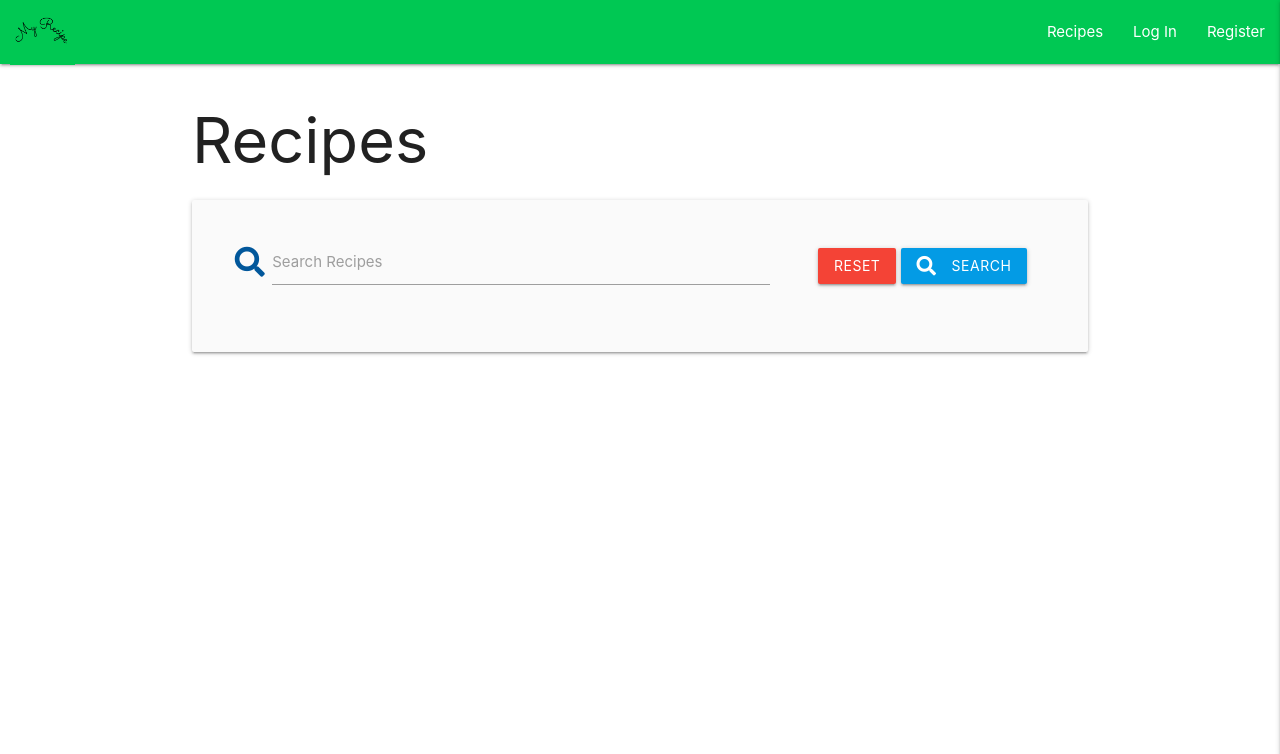
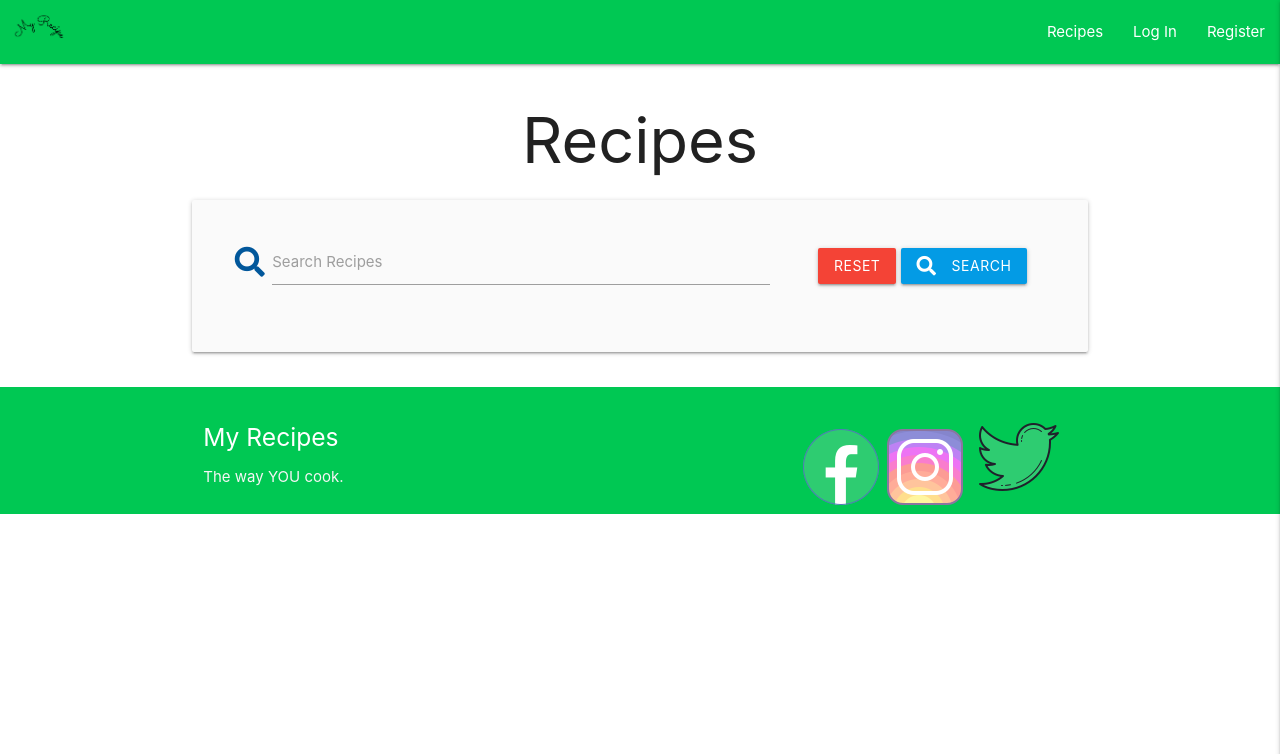
Before and after one commit to alexeykuz-sys/MyRecipe-MS3, a Flask app: page / in a window 1280 px wide. Shown: the top 754 px of the page. Run offline with Flask 2, Linux system fonts and the light colour scheme; data that the repository does not hold is empty; some libraries are stand-ins or nearby versions.

Commit message:
add footer

```diff
--- a/static/css/style.css
+++ b/static/css/style.css
@@ -1,8 +1,8 @@
 @import url('https://fonts.googleapis.com/css2?family=Lato:wght@400;700&display=swap');
 
 nav a img {
-    width:65px;
-    height:65px;
+    width:60px;
+    height:57px;
     margin-left: 10px;
 }
 
--- a/templates/base.html
+++ b/templates/base.html
@@ -16,7 +16,7 @@
         <!-- top navbar -->
         <nav class="nav-extended  green accent-4">
             <div class="nav-wrapper">
-            <a href="{{url_for('get_recipes')}}" class="brand-logo"><img src="static/images/myRecipeLogo.png" alt="logo name My Recipe"></a>
+            <a href="{{url_for('get_recipes')}}" class="brand-logo left"><img src="static/images/myRecipeLogo.png" alt="logo name My Recipe"></a>
             <a href="#" data-target="mobile-demo" class="sidenav-trigger right"><i class="fas fa-bars"></i></a>
             <ul class="right hide-on-med-and-down">
                     <li><a href="{{url_for('get_recipes')}}">Recipes</a></li>
@@ -32,7 +32,7 @@
             </div>
         </nav>
         <!-- mobile side navbar -->
-        <ul class="sidenav" id="mobile-demo">
+        <ul class="sidenav green accent-4" id="mobile-demo">
                     <li><a href="{{url_for('get_recipes')}}">Recipes</a></li>
                 {% if session.user %}
                     <li><a href="{{url_for('profile', username=session['user']) }}">Profile</a></li>
@@ -63,6 +63,22 @@
 
     {% endblock %}
     </div>
+        <footer class="page-footer green accent-4">
+          <div class="container">
+            <div class="row">
+              <div class="col l6 s12">
+                <h5 class="white-text">My Recipes</h5>
+                <p class="grey-text text-lighten-4">The way YOU cook.</p>
+              </div>
+              <div class="col l4 offset-l2 s12">
+                <img src="../static/images/icons8-facebook-80.png">
+                <img src="../static/images/icons8-instagram-80.png">
+                <img src="../static/images/icons8-twitter-100.png">
+              </div>
+            </div>
+          </div>
+
+        </footer>
 
     <script src="https://cdnjs.cloudflare.com/ajax/libs/materialize/1.0.0/js/materialize.min.js"></script>
     <script src="{{url_for('static', filename='js/script.js')}}"></script>
--- a/templates/recipes.html
+++ b/templates/recipes.html
@@ -1,7 +1,7 @@
 {% extends "base.html" %}
 {% block content %}
 
-<h1 class="align-center">Recipes</h1>
+<h1 class="center-align">Recipes</h1>
     <div class="row card-panel grey lighten-5">
         <form action="{{ url_for('search') }}" method="post" class="col s12">
             <div class="row valign-wrapper center-align">
```
Also changed, not shown: static/images/icons8-facebook-16.png (added), static/images/icons8-facebook-80.png (added), static/images/icons8-instagram-80.png (added), static/images/icons8-twitter-100.png (added), static/images/icons8-twitter-400.png (added).
